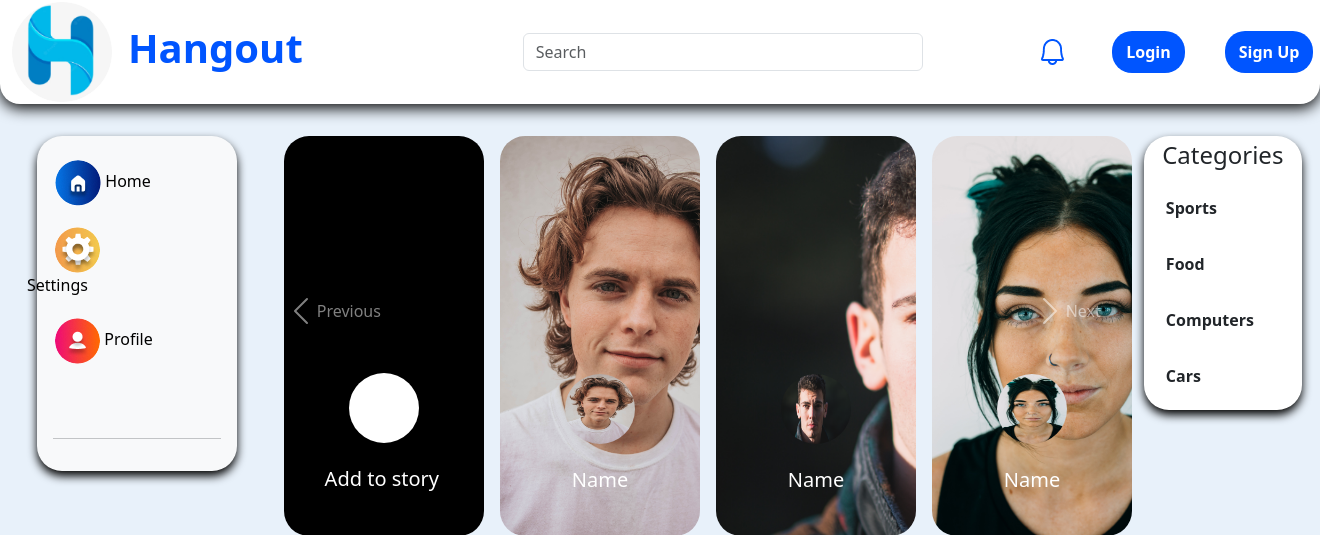
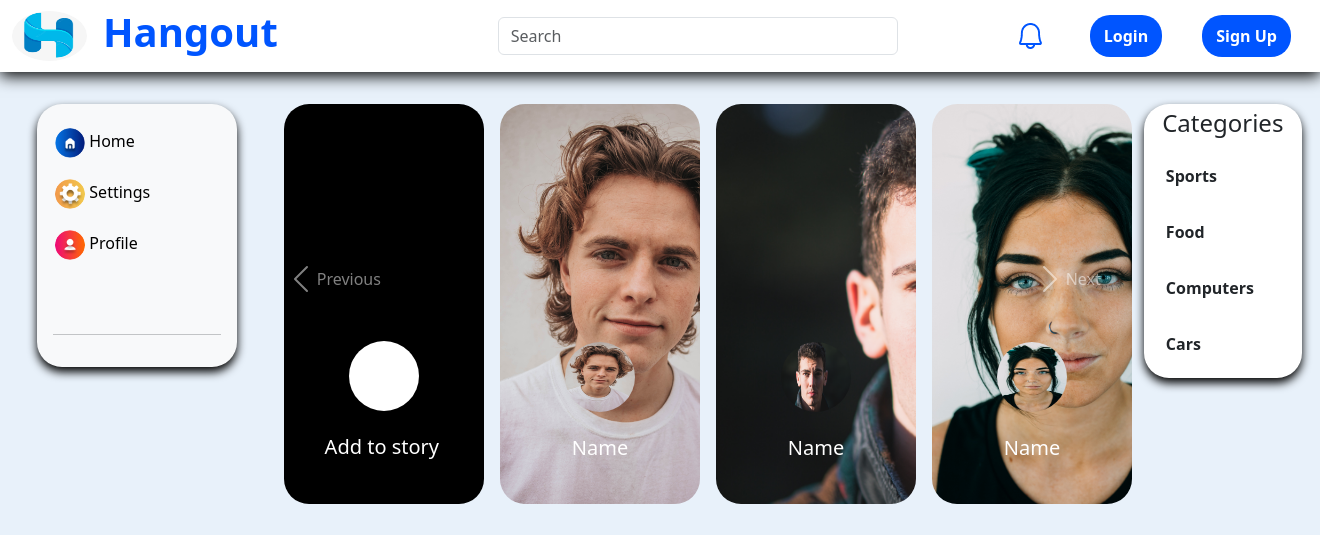
Before and after one commit to HasanFawaz2002/ESA-Project1, a PHP site: page /guest.html in a window 1320 px wide. Shown: the top 535 px of the page. Run offline with PHP 8.4, Linux system fonts and the light colour scheme.

Commit message:
12/5 friday 11 AM

```diff
--- a/guest.html
+++ b/guest.html
@@ -59,7 +59,7 @@
                             <svg class="bi pe-none me-2" width="16" height="16">
                                 <use xlink:href="#home"></use>
                             </svg>
-                            <img src="/images/i.feather-tv.jpg" style="border-radius: 50%;" alt="" srcset=""> Home
+                            <img class="sb-logo" src="/images/i.feather-tv.jpg" style="border-radius: 50%;" alt="" srcset=""> Home
                         </a>
                     </li>
                     <li>
@@ -67,7 +67,7 @@
                             <svg class="bi pe-none me-2" width="16" height="16">
                                 <use xlink:href="#speedometer2"></use>
                             </svg>
-                            <img src="/images/i.feather-globe.jpg" style="border-radius: 50%;" alt=""> Settings
+                            <img class="sb-logo" src="/images/i.feather-globe.jpg" style="border-radius: 50%;" alt=""> Settings
                         </a>
                     </li>
                     <li style="margin-bottom: 50px;">
@@ -75,7 +75,7 @@
                             <svg class="bi pe-none me-2" width="16" height="16">
                                 <use xlink:href="#table"></use>
                             </svg>
-                            <img src="/images/i.feather-zap.jpg" style="border-radius: 50%;" alt=""> Profile
+                            <img class="sb-logo" src="/images/i.feather-zap.jpg" style="border-radius: 50%;" alt=""> Profile
                         </a>
                     </li>
 
--- a/style.css
+++ b/style.css
@@ -6,9 +6,7 @@
 nav{
     background-color: white;
     box-shadow: 0px 4px 15px black;
-    border-bottom-left-radius: 20px;
-    border-bottom-right-radius: 20px;
-    height: 6.5rem;
+    height: 4.5rem;
 
 }
 #btn{
@@ -26,7 +24,8 @@
 }
 .nav-image{
     border-radius: 50%;
-    width: 100px;
+    width: 75px;
+    height: 50px;
 }
 #navbarsExample04{
     margin-left: 200px;
@@ -73,6 +72,10 @@
 .d-flex{
     height: fit-content;
     margin-left: 2rem;
+}
+.sb-logo{
+    width: 30px;
+    height: 30px;
 }
 
 /*Drop down*/
```
